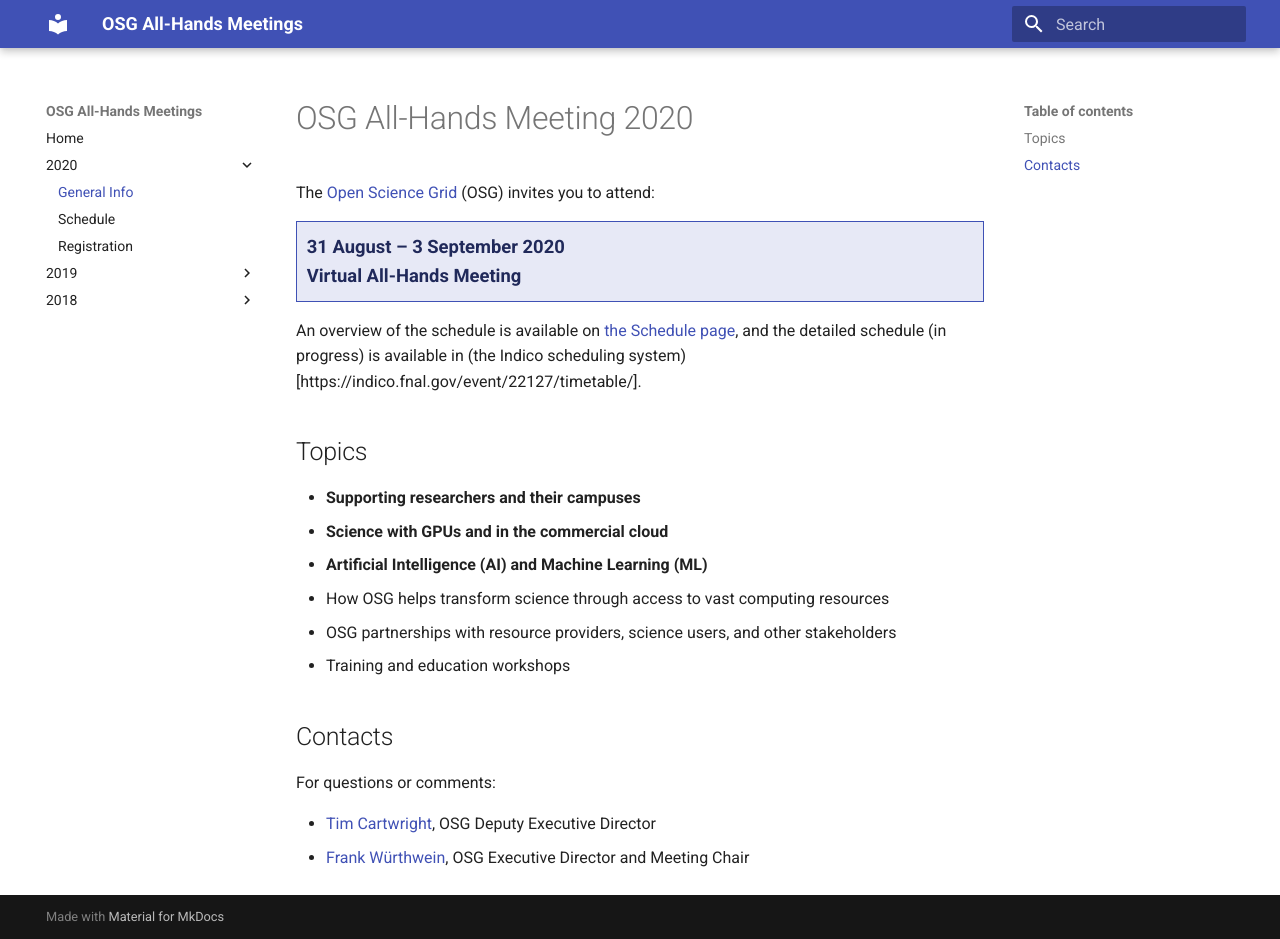
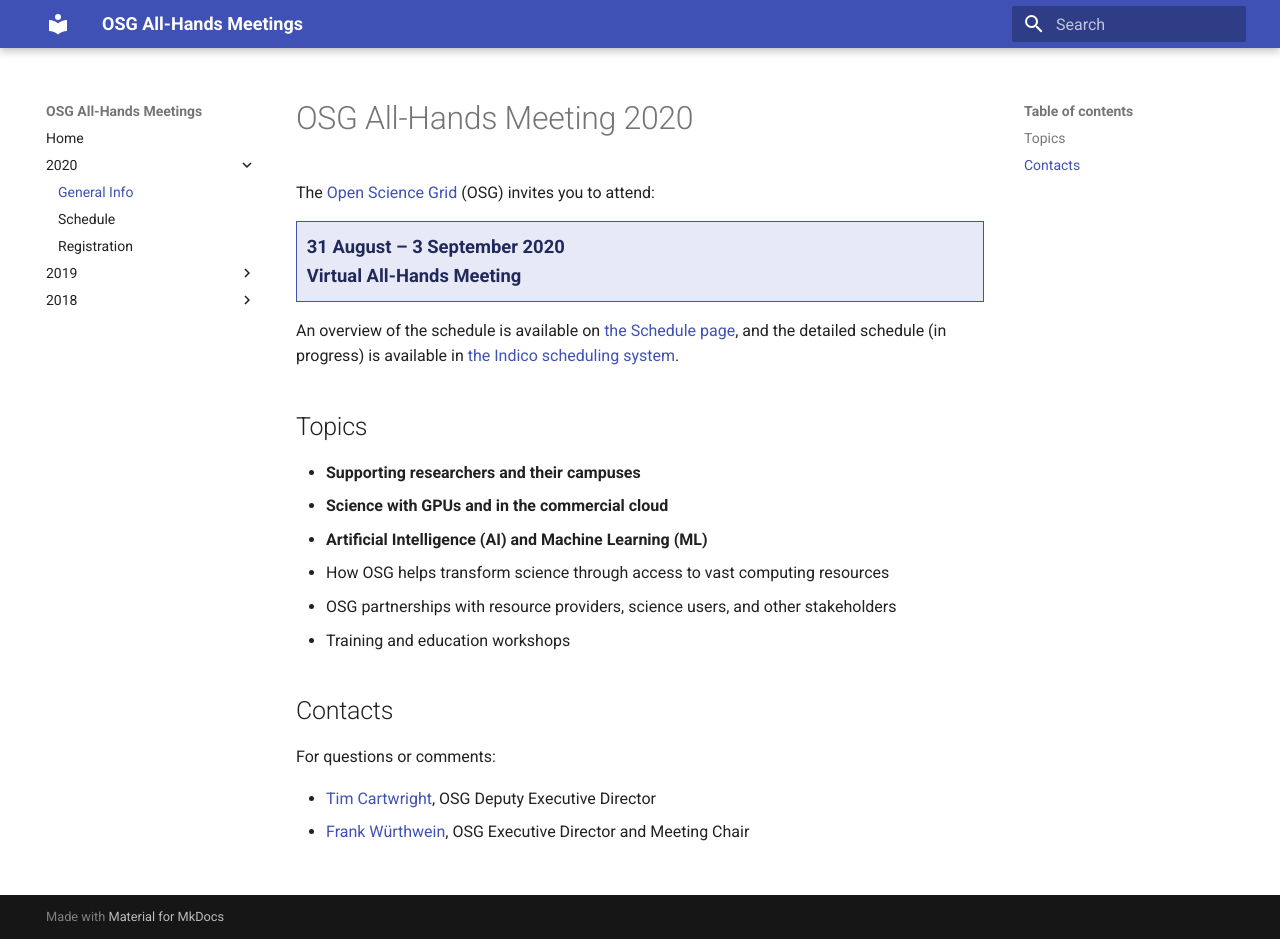
Before and after one commit to osg-htc/all-hands, an MkDocs documentation site: the page built from docs/2020/index.md, in a window 1280 px wide and 939 px high. Built offline with MkDocs 1.6.1 and Material for MkDocs 9.7.7, drawn with Linux system fonts in a browser that asks for light colours; old or Windows-style settings are respelled for this version of MkDocs.

Commit message:
Fixed link errors

```diff
--- a/docs/2020/index.md
+++ b/docs/2020/index.md
@@ -10,8 +10,8 @@
 </div>
 
 An overview of the schedule is available on [the Schedule page](/2020/schedule),
-and the detailed schedule (in progress) is available in (the Indico scheduling
-system)[https://indico.fnal.gov/event/22127/timetable/].
+and the detailed schedule (in progress) is available in
+[the Indico scheduling system](https://indico.fnal.gov/event/22127/timetable/).
 
 ## Topics
 
```
Also changed, not shown: docs/2020/schedule.md (+2 -2 lines).
